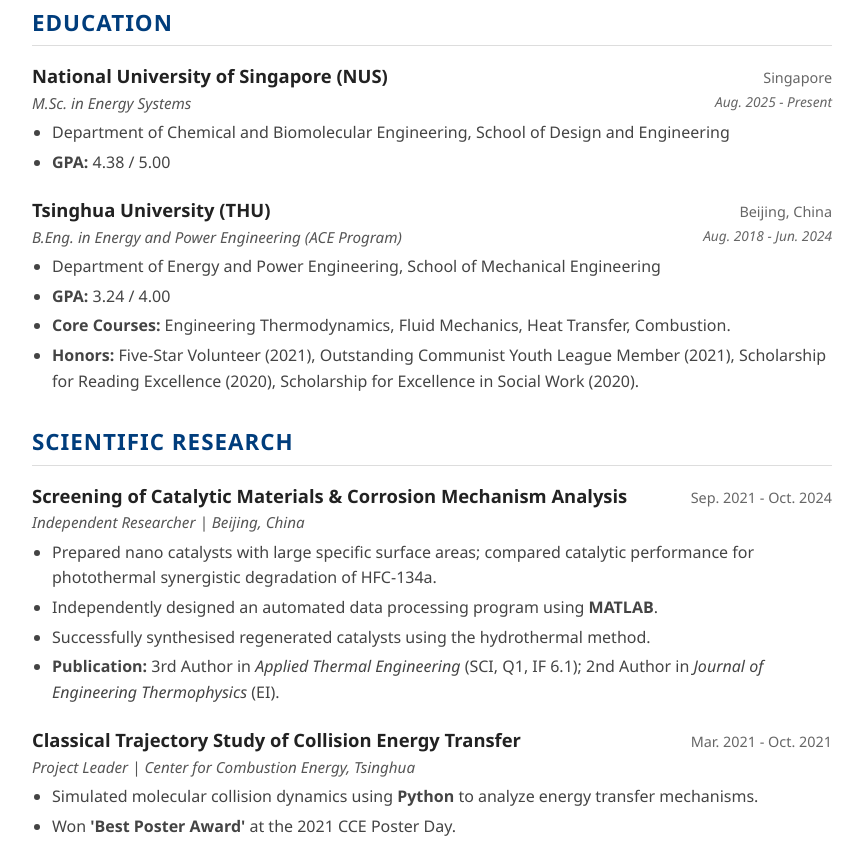
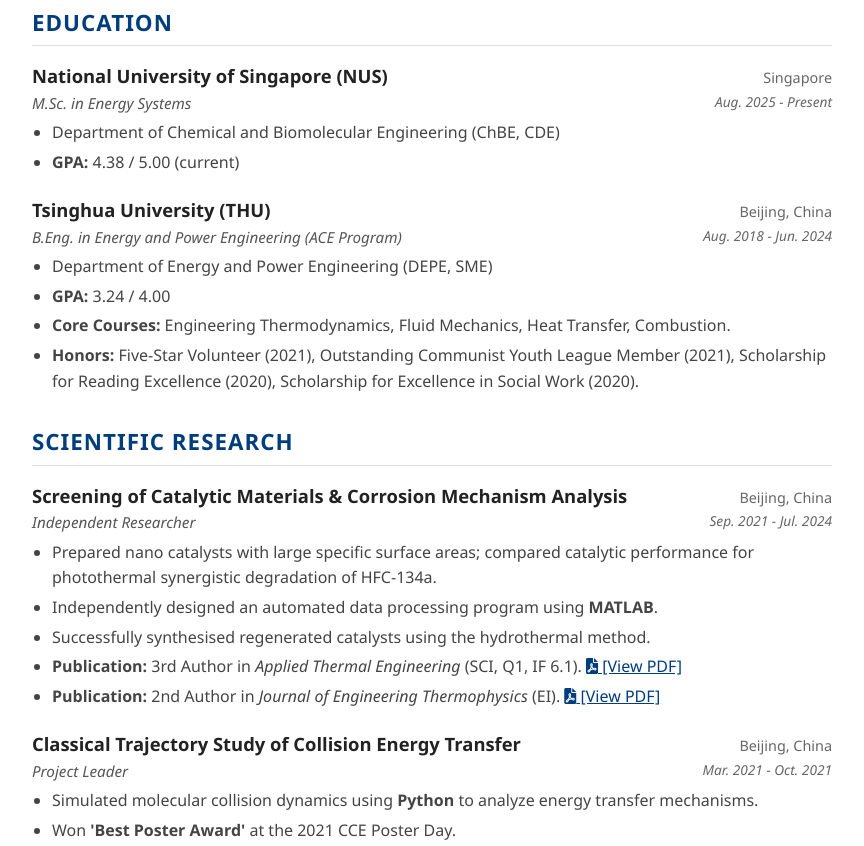
Before and after one commit to Xiedatong/Resume, a plain HTML site: page index.html in a window 1280 px wide. Shown: the part 240-1086 px from the top of the page, without its empty margins (208-1072 px from the left). Drawn offline with Linux system fonts and the light colour scheme.

Commit message:
Fix formatting issues in index.html

```diff
--- a/index.html
+++ b/index.html
@@ -37,8 +37,8 @@
                     <span class="date">Aug. 2025 - Present</span>
                 </div>
                 <ul class="details">
-                    <li>Department of Chemical and Biomolecular Engineering, School of Design and Engineering</li>
-                    <li><strong>GPA:</strong> 4.38 / 5.00</li>
+                    <li>Department of Chemical and Biomolecular Engineering (ChBE, CDE)</li>
+                    <li><strong>GPA:</strong> 4.38 / 5.00 (current)</li>
                 </ul>
             </div>
 
@@ -52,7 +52,7 @@
                     <span class="date">Aug. 2018 - Jun. 2024</span>
                 </div>
                 <ul class="details">
-                    <li>Department of Energy and Power Engineering, School of Mechanical Engineering</li>
+                    <li>Department of Energy and Power Engineering (DEPE, SME)</li>
 					<li><strong>GPA:</strong> 3.24 / 4.00</li>
                     <li><strong>Core Courses:</strong> Engineering Thermodynamics, Fluid Mechanics, Heat Transfer, Combustion.</li>
                     <li><strong>Honors:</strong> Five-Star Volunteer (2021), Outstanding Communist Youth League Member (2021), Scholarship for Reading Excellence (2020), Scholarship for Excellence in Social Work (2020).</li>
@@ -66,23 +66,38 @@
             <div class="item">
                 <div class="item-header">
                     <h3>Screening of Catalytic Materials & Corrosion Mechanism Analysis</h3>
-                    <span class="date">Sep. 2021 - Oct. 2024</span>
+                    <span class="location">Beijing, China</span>
                 </div>
-                <div class="item-sub">Independent Researcher | Beijing, China</div>
+                <div class="item-sub">
+					<span class="title">Independent Researcher</span>
+					<span class="date">Sep. 2021 - Jul. 2024</span>
+				</div>
                 <ul class="details">
                     <li>Prepared nano catalysts with large specific surface areas; compared catalytic performance for photothermal synergistic degradation of HFC-134a.</li>
                     <li>Independently designed an automated data processing program using <strong>MATLAB</strong>.</li>
                     <li>Successfully synthesised regenerated catalysts using the hydrothermal method.</li>
-                    <li><strong>Publication:</strong> 3rd Author in <em>Applied Thermal Engineering</em> (SCI, Q1, IF 6.1); 2nd Author in <em>Journal of Engineering Thermophysics</em> (EI).</li>
+					<li><strong>Publication:</strong> 3rd Author in <em>Applied Thermal Engineering</em> (SCI, Q1, IF 6.1).
+                        <a href="1-s2.0-S1359431125008038-main.pdf" target="_blank" style="color: #003D7C; text-decoration: underline;">
+                            <i class="fas fa-file-pdf"></i> [View PDF]
+                        </a>
+                    </li>
+					<li><strong>Publication:</strong> 2nd Author in <em>Journal of Engineering Thermophysics</em> (EI).
+                        <a href="R134a光热协同降解催化材料筛选研究_王天浩.pdf" target="_blank" style="color: #003D7C; text-decoration: underline;">
+                            <i class="fas fa-file-pdf"></i> [View PDF]
+                        </a>
+                    </li>
                 </ul>
             </div>
 
             <div class="item">
                 <div class="item-header">
                     <h3>Classical Trajectory Study of Collision Energy Transfer</h3>
-                    <span class="date">Mar. 2021 - Oct. 2021</span>
+                    <span class="location">Beijing, China</span>
                 </div>
-                <div class="item-sub">Project Leader | Center for Combustion Energy, Tsinghua</div>
+                <div class="item-sub">
+					<span class="title">Project Leader</span>
+					<span class="date">Mar. 2021 - Oct. 2021</span>
+				</div>
                 <ul class="details">
                     <li>Simulated molecular collision dynamics using <strong>Python</strong> to analyze energy transfer mechanisms.</li>
                     <li>Won <strong>'Best Poster Award'</strong> at the 2021 CCE Poster Day.</li>
```
